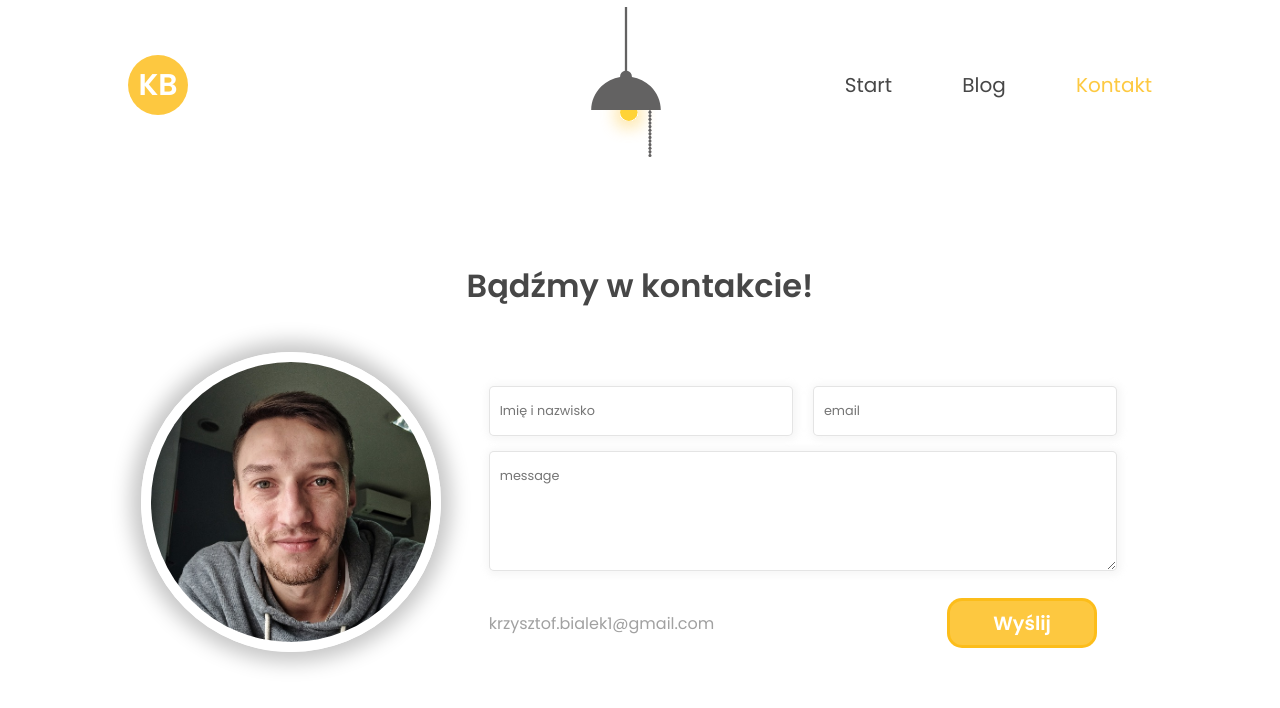
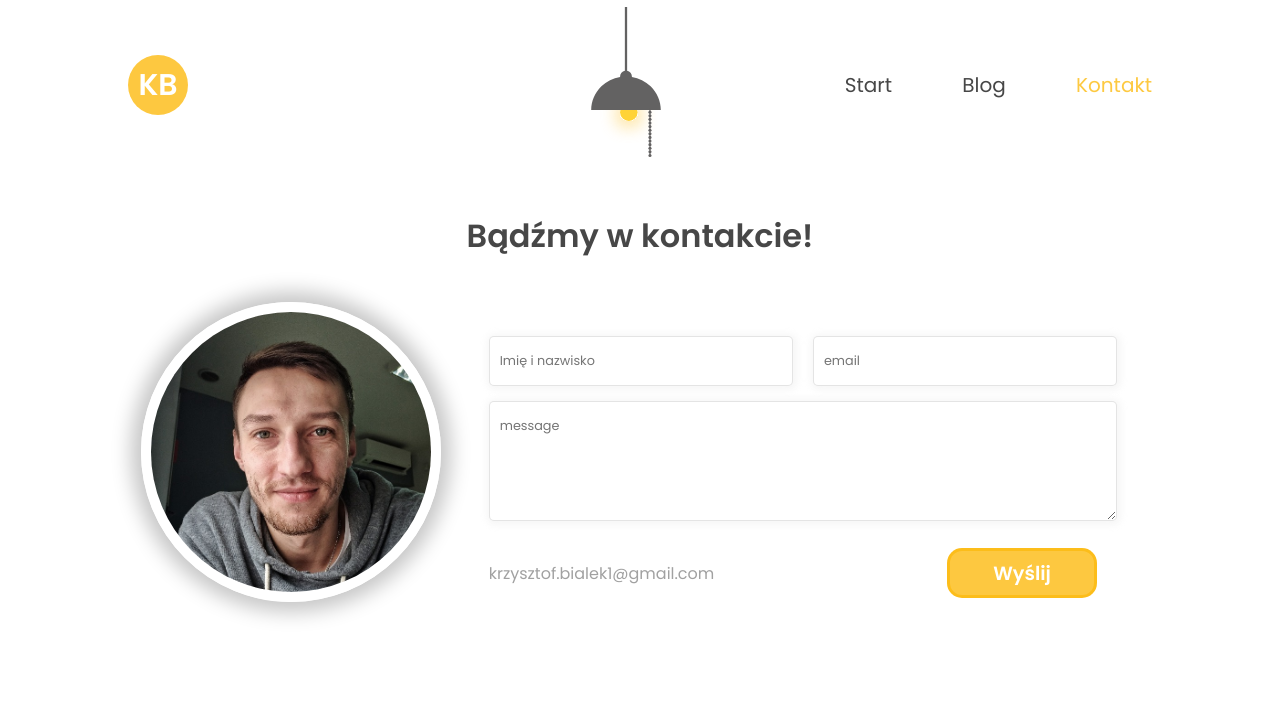
Before and after one commit to bialek-k/Portfolio-website, a Next.js app: page /contact in a window 1280 px wide. Shown: the top 708 px of the page. Built offline with nearby package versions, Linux system fonts and the light colour scheme.

Commit message:
darkMode

```diff
--- a/components/Button.module.css
+++ b/components/Button.module.css
@@ -8,6 +8,7 @@
   font-weight: 600;
   font-size: 1.7rem;
   cursor: pointer;
+  background: var(--color-primary-button-background);
 }
 
 .secondary {
--- a/components/Form.module.scss
+++ b/components/Form.module.scss
@@ -21,6 +21,7 @@
     border-radius: 5px;
     border: 1px solid rgba(138, 138, 138, 0.226);
     box-shadow: 1px 1px 7px 3px rgb(225 225 225 / 29%);
+    background: var(--color-primary-form-input);
   }
 }
 .userInfo {
--- a/components/Header.js
+++ b/components/Header.js
@@ -9,7 +9,8 @@ import Image from "next/image";
 
 import { useTheme } from "next-themes";
 
-import DarkModeButton from "../assets/DarkMode.svg";
+import Light from "../assets/DarkMode.svg";
+import LightDark from "../assets/DarkMode_dark.svg";
 
 const Header = () => {
   const [toggle, setToggle] = useState(true);
@@ -42,7 +43,7 @@ const Header = () => {
         </div>
         <div className={styles.darkMode}>
           <Image
-            src={DarkModeButton}
+            src={toggle ? Light : LightDark}
             width={70}
             onClick={() => setToggle((prevState) => !prevState)}
           />
--- a/components/Hero.module.scss
+++ b/components/Hero.module.scss
@@ -12,7 +12,7 @@
     height: 420px;
     border-radius: 50%;
     border: 15px solid white;
-    box-shadow: 0px 0px 20px 10px #c6c6c6;
+    box-shadow: 0px 0px 20px 10px var(--shadow-primary-photo);
   }
 
   .heroDescription {
@@ -23,9 +23,9 @@
     }
     & p:first-child {
       font-size: 1.2rem;
-      letter-spacing: 0.3rem;
+      letter-spacing: 0.3resm;
       margin-bottom: 10px;
-      color: #00000094;
+      color: var(--color-primary-text);
     }
 
     & h1 {
--- a/components/Layout.module.css
+++ b/components/Layout.module.css
@@ -3,14 +3,13 @@
   flex-direction: column;
   justify-content: center;
   align-items: center;
-  width: 100vw;
+  /* width: 100vw; */
   background: var(--color-primary-background);
   color: var(--color-primary-text);
 }
 
 .container {
   width: min(1024px, 85vw);
-  position: relative;
 }
 .darkMode {
   position: fixed;
--- a/components/Post.js
+++ b/components/Post.js
@@ -11,9 +11,9 @@ const Post = ({ title, publishDate, content }) => {
       <div className={styles.content}>
         <StructuredText data={content} />
       </div>
-      <div className={styles.readMore}>
+      {/* <div className={styles.readMore}>
         <span>Czytaj więcej</span>
-      </div>
+      </div> */}
     </div>
   );
 };
--- a/components/Post.module.scss
+++ b/components/Post.module.scss
@@ -1,5 +1,7 @@
 .blogPost {
   margin-bottom: 100px;
+  padding: 20px;
+  border-radius: 15px;
   .title {
     margin-bottom: 30px;
   }
@@ -8,4 +10,8 @@
     justify-content: flex-end;
     cursor: pointer;
   }
+
+  &:hover {
+    background: rgba(158, 158, 158, 0.164);
+  }
 }
--- a/components/ProjectItem.module.scss
+++ b/components/ProjectItem.module.scss
@@ -25,7 +25,8 @@
     .tech {
       display: flex;
       gap: 30px;
-      opacity: 0.3;
+      opacity: 0.7;
+      color: var(--color-primary-text);
     }
   }
 }
--- a/styles/contact.module.scss
+++ b/styles/contact.module.scss
@@ -2,7 +2,8 @@
   display: flex;
   flex-direction: column;
 
-  margin: 150px auto;
+  height: 100vh;
+  margin-top: 100px;
 
   .title {
     text-align: center;
@@ -49,5 +50,5 @@
   overflow: hidden;
   border-radius: 50%;
   border: 10px solid white;
-  box-shadow: 0px 0px 20px 10px #c6c6c6;
+  box-shadow: 0px 0px 20px 10px var(--shadow-primary-photo);
 }
--- a/styles/globals.css
+++ b/styles/globals.css
@@ -3,11 +3,23 @@
 :root {
   --color-primary-text: #474747;
   --color-primary-background: #ffffff;
+  --color-primary-button-background: white;
+  --color-primary-form-input: white;
+  --color-primary-form-text: #474747;
+  --shadow-primary-photo: #c6c6c6;
 }
 
 [data-theme="dark"] {
-  --color-primary-text: #efefef;
+  --color-primary-text: #eeeeee;
+  --color-primary-form-text: #eeeeee;
   --color-primary-background: #0a1929;
+  --color-primary-button-background: transparent;
+  --color-primary-form-input: #eeeeee;
+  --shadow-primary-photo: #6e6e6e;
+}
+
+html {
+  height: 100%;
 }
 
 * {
```
Also changed, not shown: assets/DarkMode_dark.svg (added).
